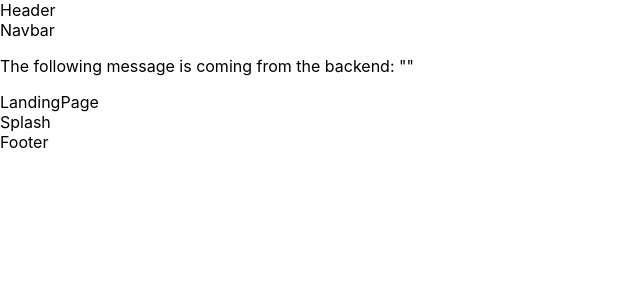
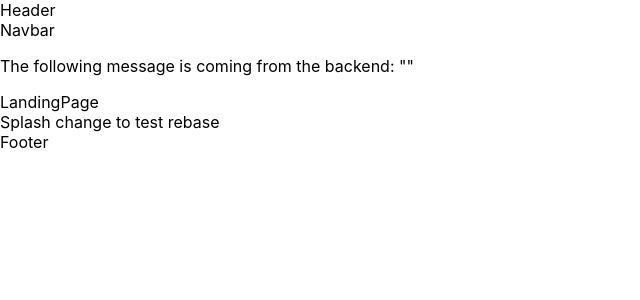
Before and after one commit to mz106/climbing-buddy-fe, a React (Create React App) app: page / in a window 1280 px wide. Shown: the top 300 px of the page, without its empty margins (0-640 px from the left). Built offline with nearby package versions, Linux system fonts and the light colour scheme; no server answers.

Commit message:
#22 test added to splash

```diff
--- a/src/components/UI/landingPage/splash/Splash.js
+++ b/src/components/UI/landingPage/splash/Splash.js
@@ -2,7 +2,7 @@ import React from 'react';
 
 const Splash = () => {
   return (
-    <div>Splash</div>
+    <div>Splash change to test rebase</div>
   );
 };
 
```
